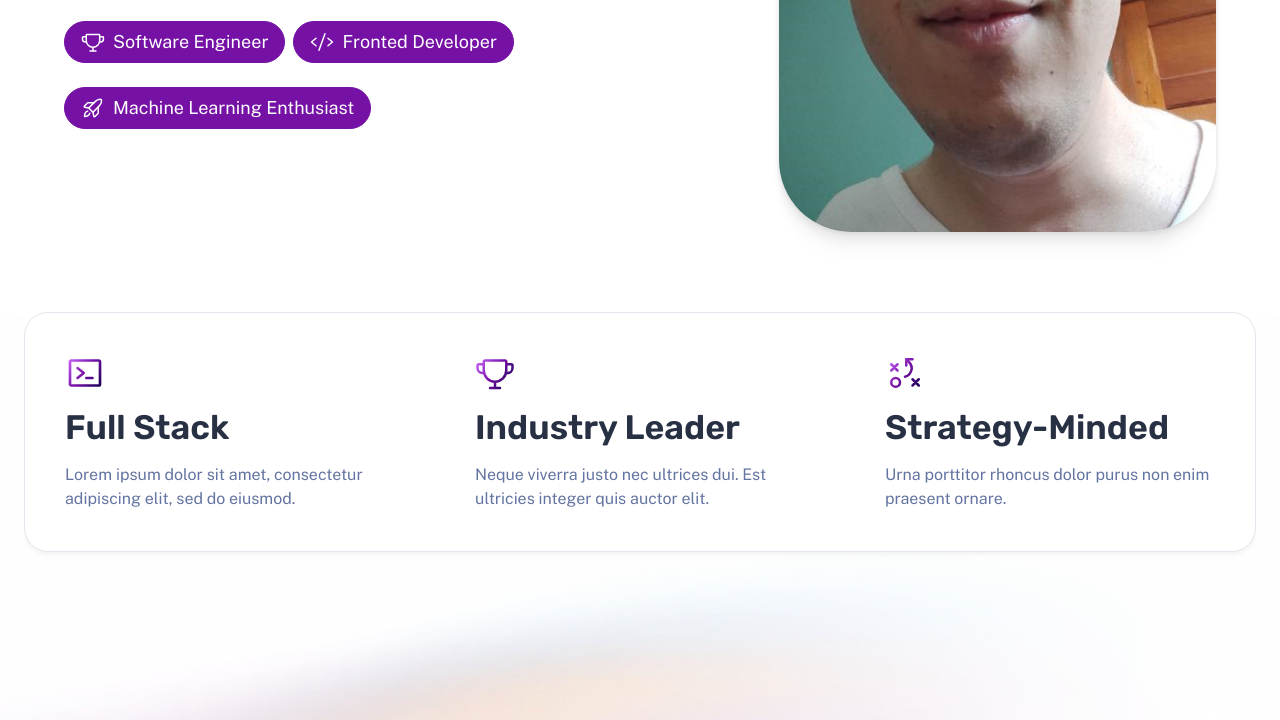
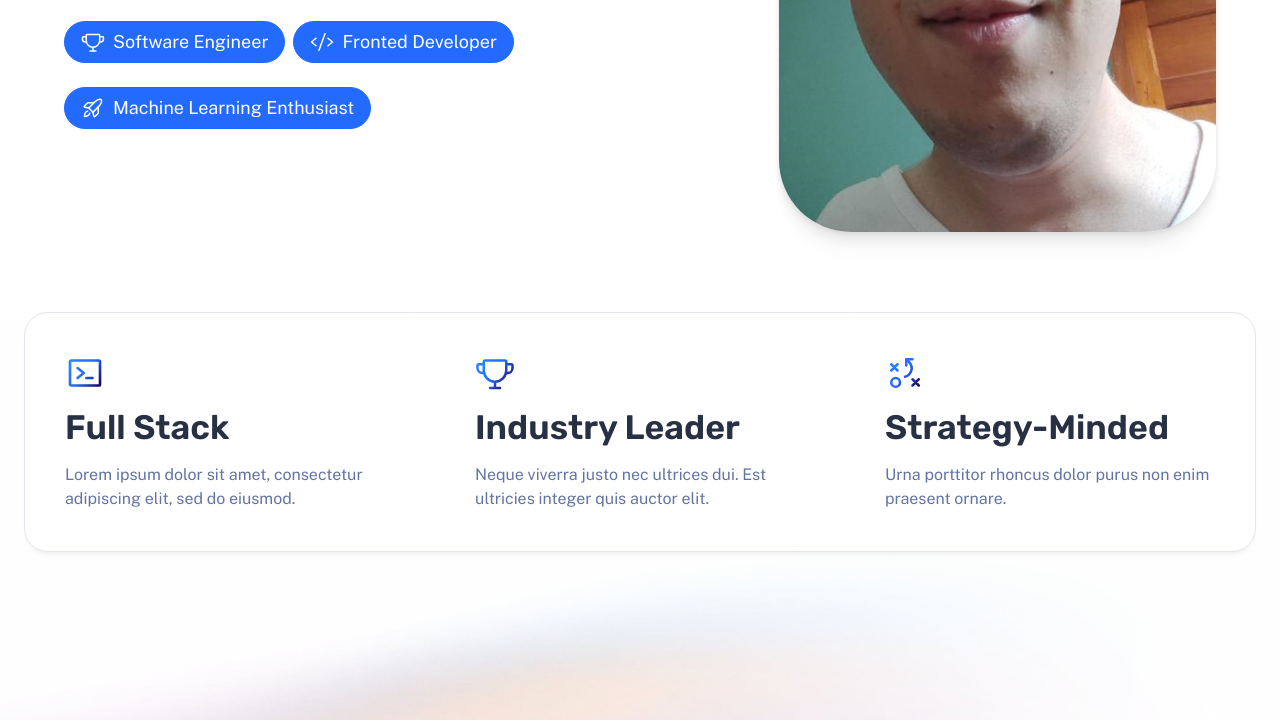
Before and after one commit to EnmanuelPLC/portfolio, an Astro site: page / in a window 1280 px wide. Shown: the part 535-1255 px from the top of the page. Built offline with nearby package versions, Linux system fonts and the light colour scheme; Astro itself is replaced by a stand-in of ours.

Commit message:
update colors

```diff
--- a/src/styles/global.css
+++ b/src/styles/global.css
@@ -16,8 +16,8 @@
 	--gray-999_40: hsla(var(--gray-999-basis), 0.4);
 	--gray-999: #ffffff;
 
-	--accent-light: #c561f6;
-	--accent-regular: #7611a6;
+	--accent-light: #2a86ff;
+	--accent-regular: #236aff;
 	--accent-dark: #1c0056;
 	--accent-overlay: hsla(280, 89%, 67%, 0.33);
 	--accent-subtle-overlay: var(--accent-overlay);
@@ -88,10 +88,10 @@
 	--gray-999-basis: 225, 31%, 5%;
 	--gray-999: #090b11;
 
-	--accent-light: #1c0056;
-	--accent-regular: #7611a6;
-	--accent-dark: #c561f6;
-	--accent-overlay: hsla(280, 89%, 67%, 0.33);
+	--accent-light: #00686a;
+	--accent-regular: #0037ff;
+	--accent-dark: #0095ff;
+	--accent-overlay: hsla(229, 100%, 62%, 0.33);
 	--accent-subtle-overlay: hsla(281, 81%, 36%, 0.33);
 	--accent-text-over: var(--gray-0);
 
@@ -101,7 +101,6 @@
 	--gradient-subtle: linear-gradient(150deg, var(--gray-900) 19%, var(--gray-999) 81%);
 	--gradient-accent-orange: linear-gradient(
 		150deg,
-		#ca7879,
 		var(--accent-regular),
 		var(--accent-light)
 	);
```
